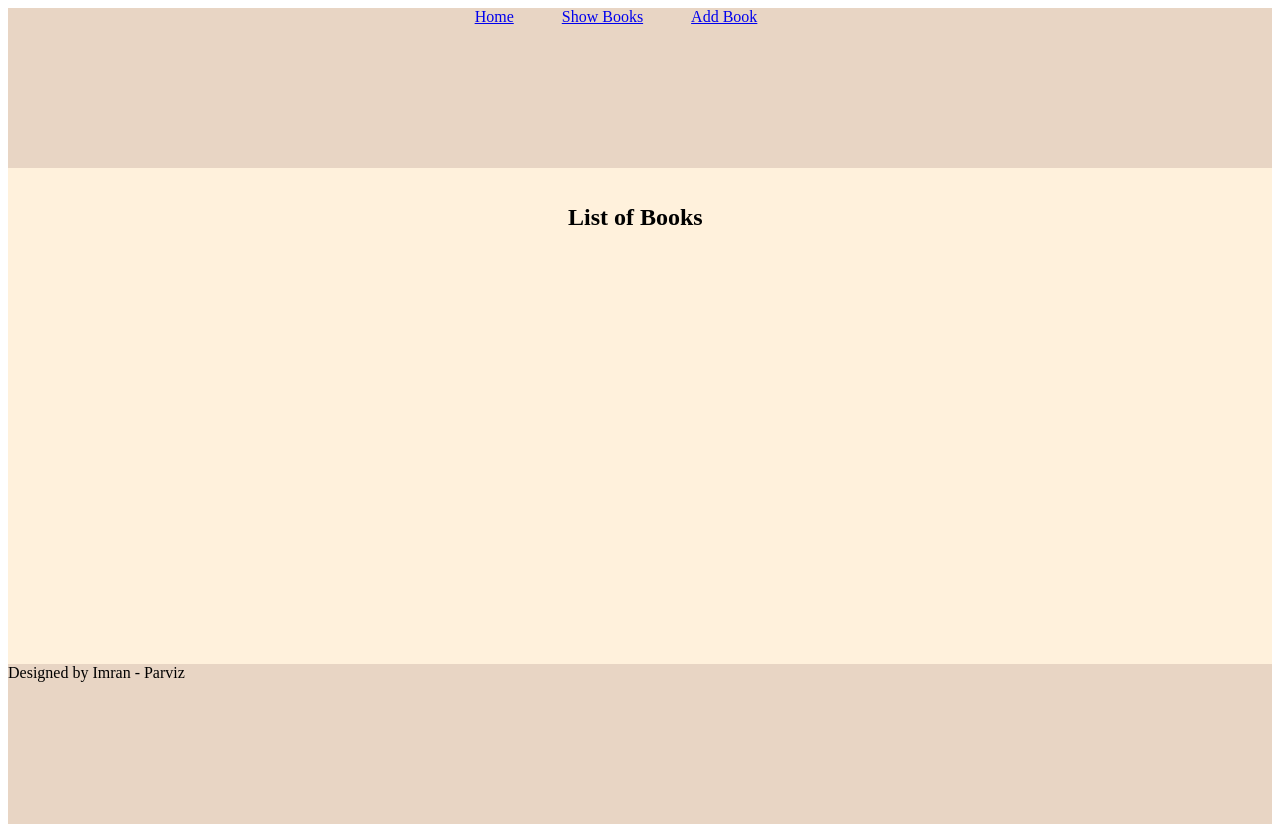
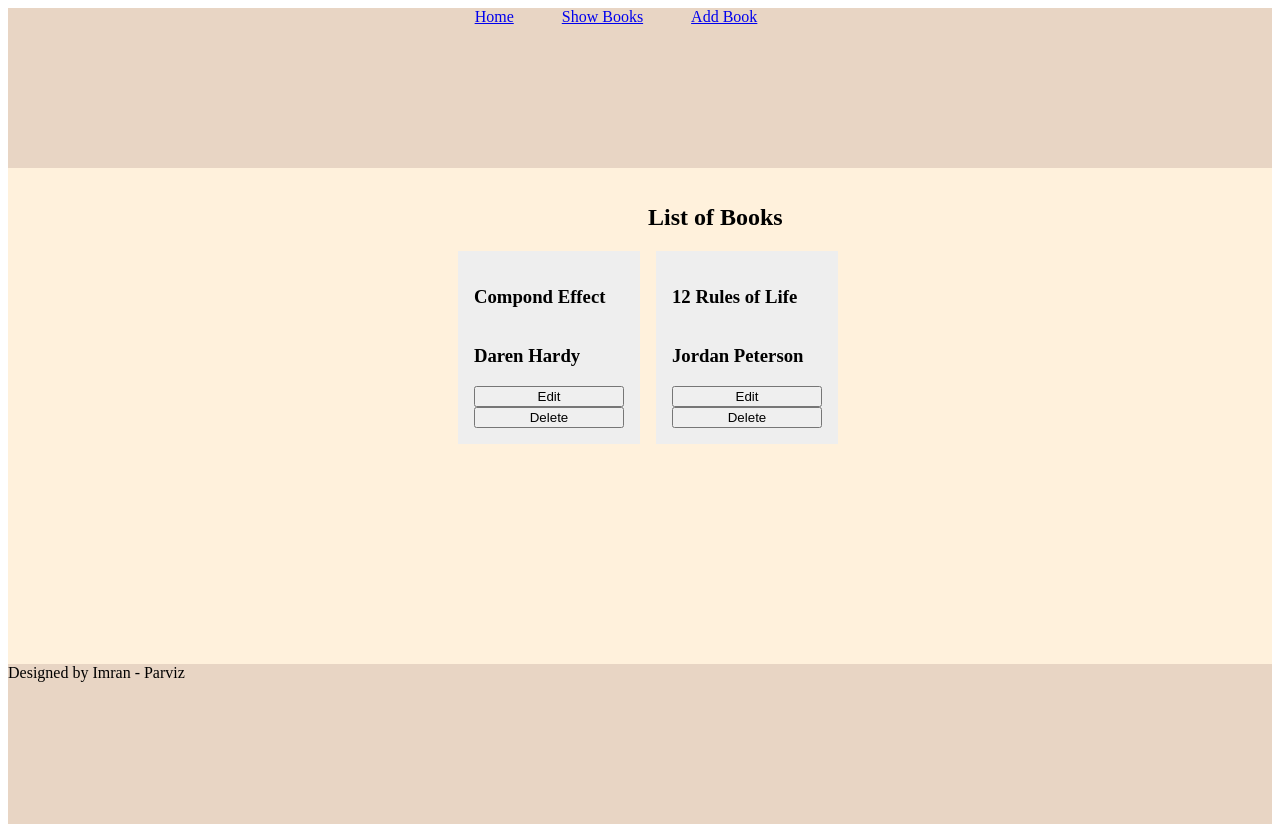
Before and after one commit to Parvizkh88/bookshelf-app, a React (Create React App) app: page /show-book in a window 1280 px wide. Built offline with nearby package versions, Linux system fonts and the light colour scheme.

Commit message:
add showBooks and book cards and buttons to Boos.js

```diff
--- a/src/App.css
+++ b/src/App.css
@@ -50,9 +50,22 @@
   background-color: #fff1dc;
   height: 60vh;
   padding-top: 1rem;
-  padding-left: 35rem;
+  /* padding-left: 35rem; */
 }
 .footer {
   background-color: #e8d5c4;
   height: 20vh;
 }
+.showBooks {
+  display: flex;
+  flex-direction: column;
+  background-color: #eeeeee;
+  margin-left: 1rem;
+  width: 150px;
+  padding: 1rem;
+}
+.booksCollection {
+  display: flex;
+  justify-content: center;
+  flex-direction: row;
+}
--- a/src/features/books/Book.js
+++ b/src/features/books/Book.js
@@ -4,10 +4,26 @@ import { useSelector } from 'react-redux';
 const Book = () => {
 
   const { books } = useSelector((state) => (state.booksR));
-  alert(JSON.stringify(books, null, 4));
+  // alert(JSON.stringify(books, null, 4));
+  const renderBooksElement = books.map((book) => {
+    const { id, title, author } = book;
+    return (
+      <div key={id} className='showBooks'>
+        <h3>{title}</h3>
+        <h3>{author}</h3>
+        <button>Edit</button>
+        <button>Delete</button>
+      </div>
+    )
+  });
+
   return (
     <div>
-      <h2>List of Books</h2>
+      <h2 style={{ marginLeft: '40rem' }}>List of Books</h2>
+      <div className='booksCollection'>
+        {renderBooksElement}
+      </div>
+
     </div>
   )
 }
--- a/src/index.js
+++ b/src/index.js
@@ -1,6 +1,7 @@
 import React from 'react';
 import ReactDOM from 'react-dom/client';
 import { Provider } from 'react-redux';
+
 import App from './App';
 import { store } from './app/store';
 
```
Also changed, not shown: src/pages/formPage.js (added, +9 -0 lines).
